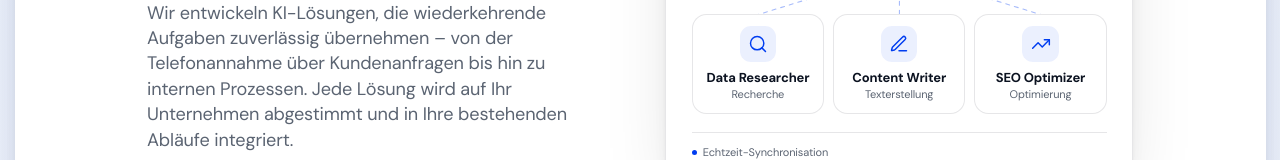
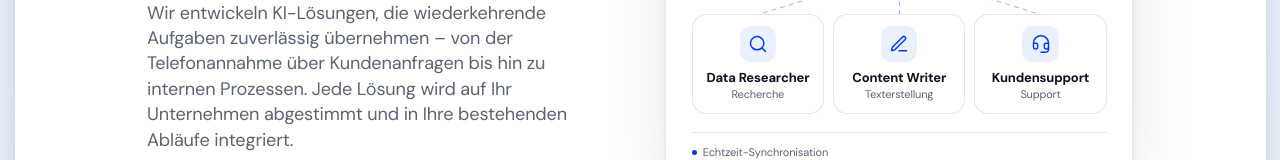
Before and after one commit to Ali-Alizadeh-dev/vektorflowz, a Next.js app: page / in a window 1280 px wide. Shown: the part 371-531 px from the top of the page. Built offline with nearby package versions, Linux system fonts and the light colour scheme.

Commit message:
hero component update

```diff
--- a/components/Hero.tsx
+++ b/components/Hero.tsx
@@ -10,7 +10,7 @@ import {
   Bot,
   Search,
   PenLine,
-  TrendingUp,
+  Headset,
 } from "lucide-react";
 
 // Sub-agents coordinated by the master. `x` is the connector line's landing
@@ -23,7 +23,7 @@ const agents: {
 }[] = [
   { icon: Search, name: "Data Researcher", role: "Recherche", x: 16 },
   { icon: PenLine, name: "Content Writer", role: "Texterstellung", x: 50 },
-  { icon: TrendingUp, name: "SEO Optimizer", role: "Optimierung", x: 84 },
+  { icon: Headset, name: "Kundensupport", role: "Support", x: 84 },
 ];
 
 export default function Hero() {
```
